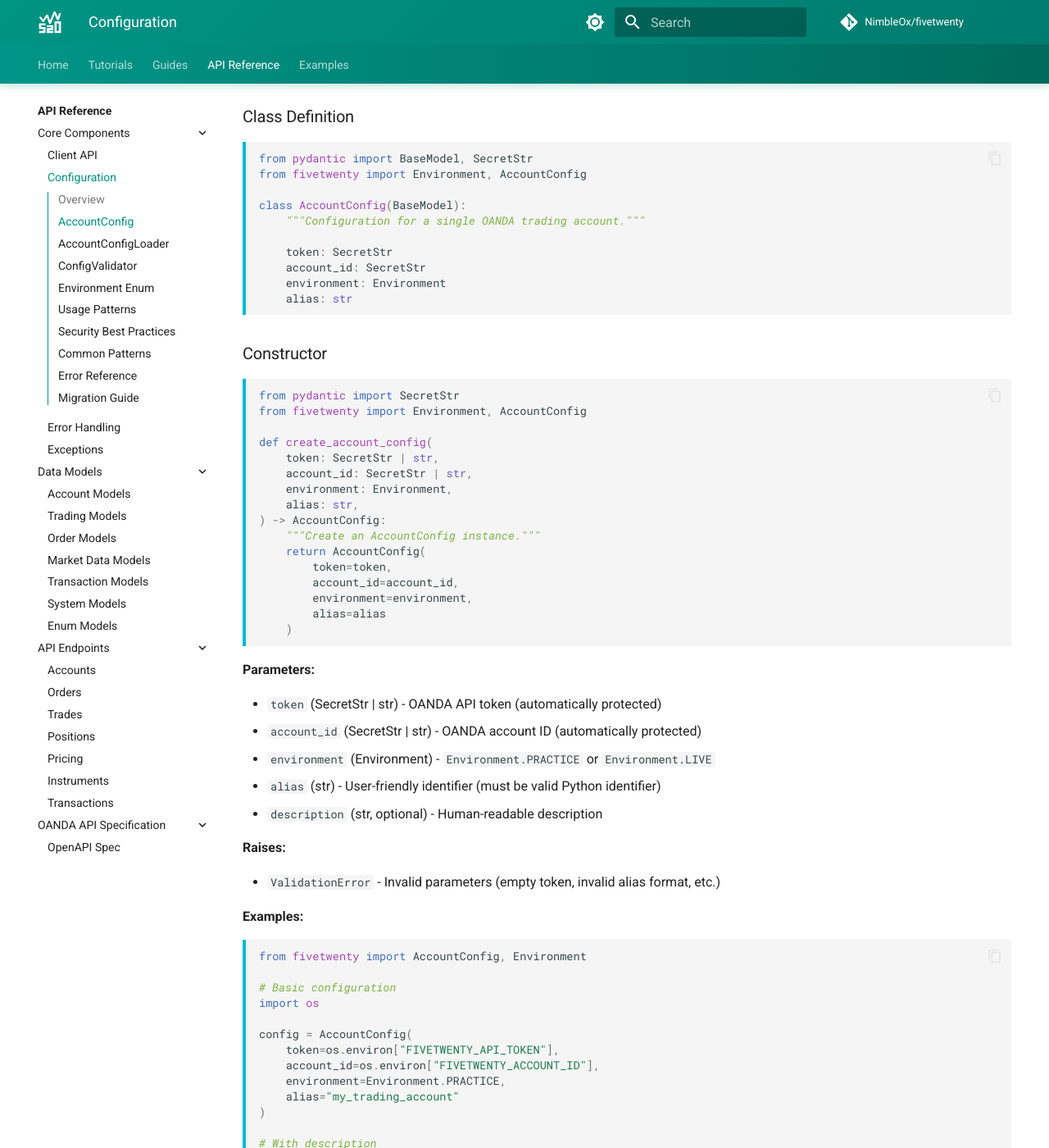
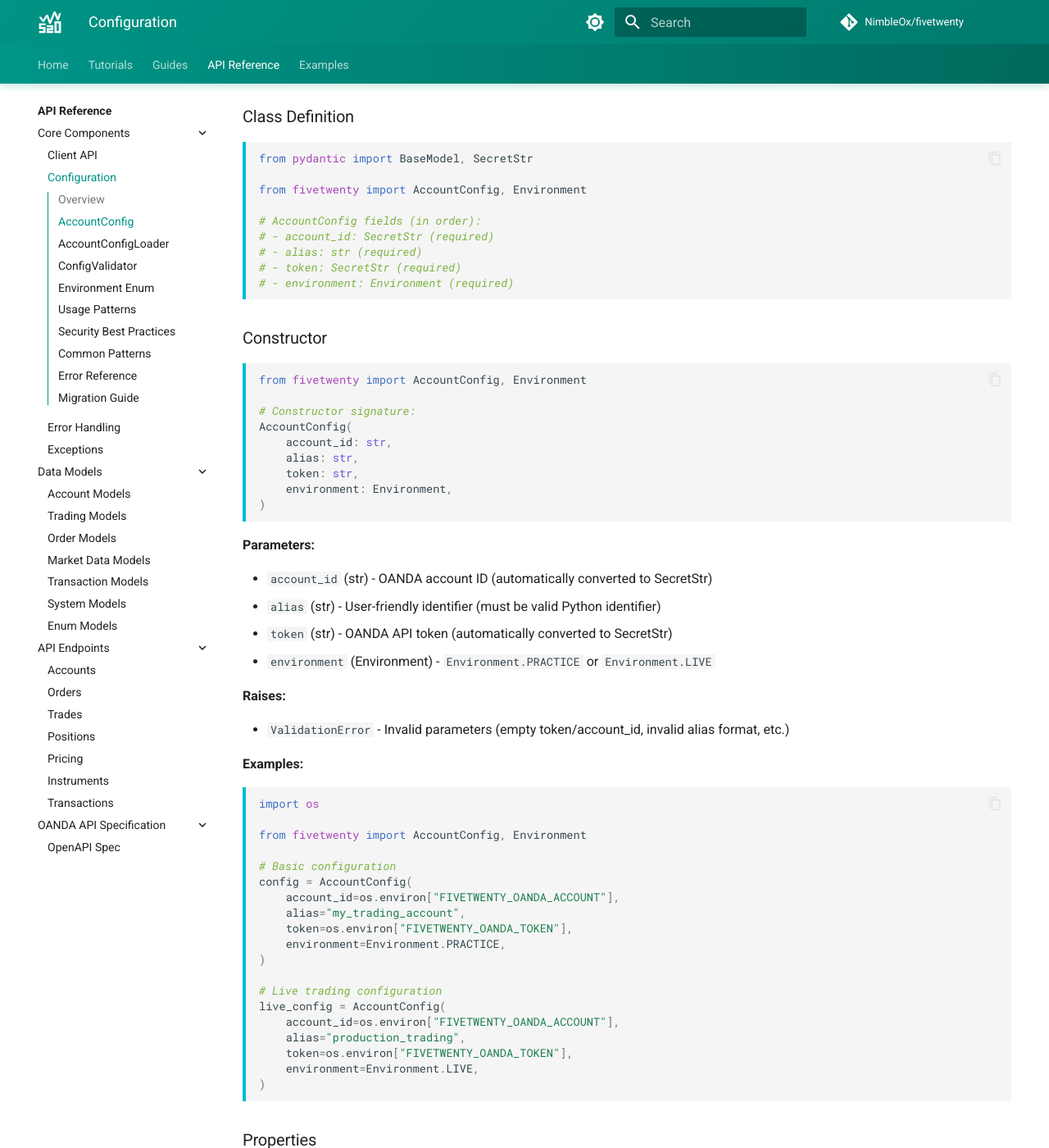
Before and after one commit to NimbleOx/fivetwenty, an MkDocs documentation site: the page built from docs/api-reference/configuration.md, in a window 1280 px wide and 1400 px high, scrolled down 874 px. Shown: the whole window at 82% size. Built offline with MkDocs 1.6.1 and Material for MkDocs 9.7.7, drawn with Linux system fonts in a browser that asks for light colours; comment, search, counter and statistics services are not loaded; some of the changed text lies outside the part shown.

Commit message:
Validate and fix configuration.md API reference documentation

````diff
--- a/docs/api-reference/configuration.md
+++ b/docs/api-reference/configuration.md
@@ -29,76 +29,64 @@
 
 ### Class Definition
 
-<!-- fragment: Demo AccountConfig class definition with import redefinition -->
 ```python
 from pydantic import BaseModel, SecretStr
-from fivetwenty import Environment, AccountConfig
 
-class AccountConfig(BaseModel):
-    """Configuration for a single OANDA trading account."""
+from fivetwenty import AccountConfig, Environment
 
-    token: SecretStr
-    account_id: SecretStr
-    environment: Environment
-    alias: str
+# AccountConfig fields (in order):
+# - account_id: SecretStr (required)
+# - alias: str (required)
+# - token: SecretStr (required)
+# - environment: Environment (required)
 ```
 
 ### Constructor
 
-<!-- fragment: Demo constructor with SecretStr type compatibility issues -->
 ```python
-from pydantic import SecretStr
-from fivetwenty import Environment, AccountConfig
+from fivetwenty import AccountConfig, Environment
 
-def create_account_config(
-    token: SecretStr | str,
-    account_id: SecretStr | str,
+# Constructor signature:
+AccountConfig(
+    account_id: str,
+    alias: str,
+    token: str,
     environment: Environment,
-    alias: str,
-) -> AccountConfig:
-    """Create an AccountConfig instance."""
-    return AccountConfig(
-        token=token,
-        account_id=account_id,
-        environment=environment,
-        alias=alias
-    )
+)
 ```
 
 **Parameters:**
 
-- `token` (SecretStr | str) - OANDA API token (automatically protected)
-- `account_id` (SecretStr | str) - OANDA account ID (automatically protected)
+- `account_id` (str) - OANDA account ID (automatically converted to SecretStr)
+- `alias` (str) - User-friendly identifier (must be valid Python identifier)
+- `token` (str) - OANDA API token (automatically converted to SecretStr)
 - `environment` (Environment) - `Environment.PRACTICE` or `Environment.LIVE`
-- `alias` (str) - User-friendly identifier (must be valid Python identifier)
-- `description` (str, optional) - Human-readable description
 
 **Raises:**
 
-- `ValidationError` - Invalid parameters (empty token, invalid alias format, etc.)
+- `ValidationError` - Invalid parameters (empty token/account_id, invalid alias format, etc.)
 
 **Examples:**
 
-<!-- fragment: Demo AccountConfig examples with string to SecretStr type mismatches -->
 ```python
+import os
+
 from fivetwenty import AccountConfig, Environment
 
 # Basic configuration
-import os
-
 config = AccountConfig(
-    token=os.environ["FIVETWENTY_API_TOKEN"],
-    account_id=os.environ["FIVETWENTY_ACCOUNT_ID"],
+    account_id=os.environ["FIVETWENTY_OANDA_ACCOUNT"],
+    alias="my_trading_account",
+    token=os.environ["FIVETWENTY_OANDA_TOKEN"],
     environment=Environment.PRACTICE,
-    alias="my_trading_account"
 )
 
-# With description
-config = AccountConfig(
-    token=os.environ["FIVETWENTY_API_TOKEN"],
-    account_id=os.environ["FIVETWENTY_ACCOUNT_ID"],
+# Live trading configuration
+live_config = AccountConfig(
+    account_id=os.environ["FIVETWENTY_OANDA_ACCOUNT"],
+    alias="production_trading",
+    token=os.environ["FIVETWENTY_OANDA_TOKEN"],
     environment=Environment.LIVE,
-    alias="production_trading"
 )
 ```
 
@@ -107,7 +95,6 @@
 #### `token: SecretStr`
 Protected API token that never appears in logs or string representations.
 
-<!-- fragment: Demo token SecretStr field usage with string environment variable -->
 ```python
 import os
 from fivetwenty import AccountConfig, Environment
@@ -128,7 +115,6 @@
 #### `account_id: SecretStr`
 Protected account ID that never appears in logs or string representations.
 
-<!-- fragment: Demo account_id SecretStr field usage with string environment variable -->
 ```python
 import os
 from fivetwenty import AccountConfig, Environment
@@ -149,7 +135,6 @@
 #### `environment: Environment`
 Trading environment (practice or live).
 
-<!-- fragment: Demo environment field usage with SecretStr type mismatches -->
 ```python
 import os
 from fivetwenty import AccountConfig, Environment
@@ -169,7 +154,6 @@
 #### `alias: str`
 User-friendly identifier for the account configuration.
 
-<!-- fragment: Demo alias field usage with SecretStr type mismatches for token and account_id -->
 ```python
 import os
 from fivetwenty import AccountConfig, Environment
@@ -192,7 +176,6 @@
 **Returns:** `str` - Format: "{alias} ({environment})"
 
 **Usage:**
-<!-- fragment: Demo summary method with string literals for SecretStr fields -->
 ```python
 from fivetwenty import AccountConfig, Environment
 import logging
@@ -219,7 +202,6 @@
 #### Automatic Secret Masking
 All secret values are automatically masked in string representations:
 
-<!-- fragment: Demo secret masking with SecretStr type compatibility issues -->
 ```python
 import os
 from fivetwenty import AccountConfig, Environment
@@ -247,7 +229,6 @@
 
 The configuration validates all inputs:
 
-<!-- fragment: Demo validation error examples with SecretStr type mismatches -->
 ```python
 from pydantic import ValidationError
 from fivetwenty import AccountConfig, Environment
@@ -320,14 +301,15 @@
 
 **Parameters:**
 
-- `prefix` (str) - Environment variable prefix (e.g., "TRADING_")
+- `prefix` (str) - Environment variable prefix (e.g., "STRATEGY_A_")
 
 **Environment Variables Pattern:**
 
-- `{prefix}OANDA_TOKEN` - API token
-- `{prefix}OANDA_ACCOUNT` - Account ID
-- `{prefix}OANDA_ENVIRONMENT` - Environment
-- `{prefix}OANDA_ACCOUNT_ALIAS` - Account alias
+- `{prefix}FIVETWENTY_OANDA_TOKEN` - API token
+- `{prefix}FIVETWENTY_OANDA_ACCOUNT` - Account ID
+- `{prefix}FIVETWENTY_OANDA_ENVIRONMENT` - Environment (defaults to "practice")
+
+**Note:** The alias is automatically generated from the prefix (lowercased, trailing underscore removed).
 
 **Returns:** `AccountConfig | None` - Configuration object or None if required variables missing
 
@@ -335,18 +317,19 @@
 ```python
 # Set custom prefixed variables
 import os
+
 from fivetwenty import AccountConfigLoader
 
 # Load from environment (set these in your shell/deployment)
-# os.environ["STRATEGY_A_OANDA_TOKEN"] = "your-actual-token"
-os.environ["STRATEGY_A_OANDA_ACCOUNT"] = "account-a"
-os.environ["STRATEGY_A_OANDA_ENVIRONMENT"] = "practice"
-os.environ["STRATEGY_A_OANDA_ACCOUNT_ALIAS"] = "momentum_strategy"
+# os.environ["STRATEGY_A_FIVETWENTY_OANDA_TOKEN"] = "your-actual-token"
+os.environ["STRATEGY_A_FIVETWENTY_OANDA_ACCOUNT"] = "account-a"
+os.environ["STRATEGY_A_FIVETWENTY_OANDA_ENVIRONMENT"] = "practice"
 
 # Load with custom prefix
 config = AccountConfigLoader.from_env_prefix("STRATEGY_A_")
 if config:
-    print("Strategy config:", config.summary())
+    # Alias is automatically generated as "strategy_a"
+    print("Strategy config:", config.summary())  # "strategy_a (practice)"
 ```
 
 **Multi-Strategy Example:**
@@ -388,7 +371,6 @@
 - Description (if provided) is not empty
 
 **Usage:**
-<!-- fragment: Demo ConfigValidator with SecretStr type issues -->
 ```python
 from fivetwenty import AccountConfig, ConfigValidator, Environment
 
@@ -409,7 +391,6 @@
 ```
 
 **Error Handling Example:**
-<!-- fragment: Demo validation example with SecretStr type mismatches -->
 ```python
 # Create config with potential issues
 from fivetwenty import AccountConfig, Environment
@@ -480,7 +461,6 @@
 
 ### Usage
 
-<!-- fragment: Demo environment usage examples with SecretStr type compatibility issues -->
 ```python
 from fivetwenty import AccountConfig, Environment
 
@@ -514,7 +494,6 @@
 
 ### Basic Configuration
 
-<!-- fragment: Demo basic configuration with SecretStr type mismatches -->
 ```python
 import os
 from fivetwenty import AccountConfig, Environment
@@ -577,7 +556,6 @@
 
 ### Production Deployment
 
-<!-- fragment: Demo production deployment with nested if statements and RuntimeError patterns -->
 ```python
 import os
 from fivetwenty import AccountConfig, AccountConfigLoader, Environment
@@ -614,7 +592,6 @@
 
 ### 1. Never Log Secrets
 
-<!-- fragment: Demo security best practices with SecretStr type issues -->
 ```python
 import logging
 from fivetwenty import AccountConfig, Environment
@@ -636,7 +613,6 @@
 
 ### 2. Validate Before Use
 
-<!-- fragment: Demo config validation with ValueError f-string literals -->
 ```python
 from fivetwenty import AccountConfig, AsyncClient, ConfigValidator
 
@@ -651,7 +627,6 @@
 
 ### 3. Environment Separation
 
-<!-- fragment: Demo environment-specific config loading with exception handling issues -->
 ```python
 # Separate environment variables
 # Practice: PRACTICE_FIVETWENTY_*
@@ -671,7 +646,6 @@
 
 ### 4. Runtime Verification
 
-<!-- fragment: Demo runtime verification with exception handling patterns -->
 ```python
 import logging
 from fivetwenty import AccountConfig, AsyncClient
@@ -695,7 +669,6 @@
 
 ### Configuration Factory
 
-<!-- fragment: Demo configuration factory with ValueError string literals -->
 ```python
 import os
 from fivetwenty import AccountConfig, Environment
@@ -733,7 +706,6 @@
 
 ### Configuration Manager
 
-<!-- fragment: Demo configuration manager with f-string exceptions and type issues -->
 ```python
 from typing import Any
 from fivetwenty import AccountConfig, AccountConfigLoader
@@ -785,7 +757,6 @@
 - Invalid environment value
 
 **Example:**
-<!-- fragment: Demo ValidationError handling with SecretStr type mismatches -->
 ```python
 from pydantic import ValidationError
 from fivetwenty import AccountConfig, Environment
@@ -807,7 +778,6 @@
 Raised by loader methods when required environment variables are missing.
 
 **Example:**
-<!-- fragment: Demo ValueError example with string literal exception -->
 ```python
 from fivetwenty import AccountConfigLoader
 
@@ -822,7 +792,6 @@
 
 ### From Direct Parameters
 
-<!-- fragment: Demo migration guide with SecretStr type compatibility issues -->
 ```python
 import os
 from fivetwenty import AccountConfig, AsyncClient, Environment
@@ -867,7 +836,6 @@
 
 ### Adding Configuration Validation
 
-<!-- fragment: Demo configuration validation with type ignore and f-string exceptions -->
 ```python
 # Add validation to existing configurations
 from fivetwenty import AccountConfig, ConfigValidator
````
